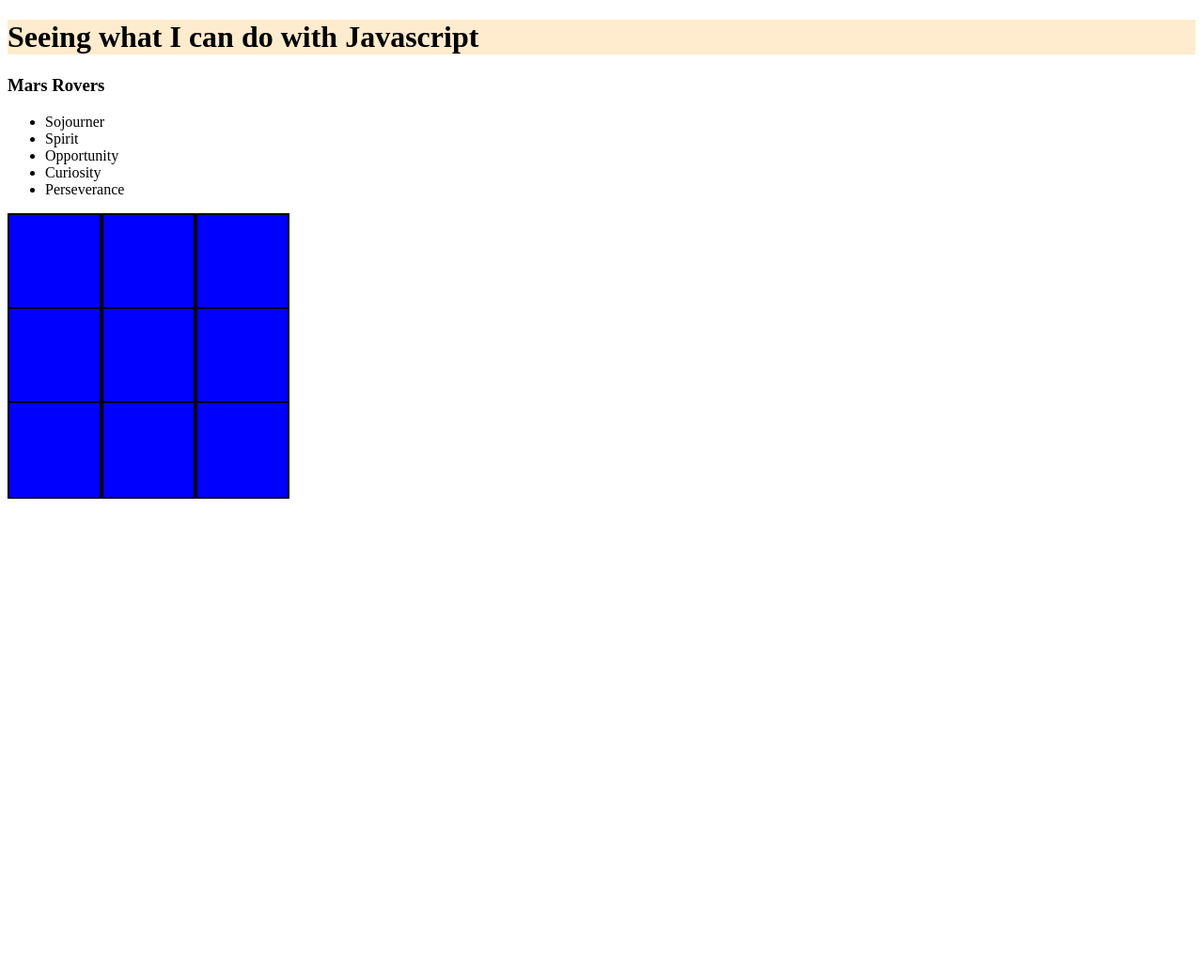
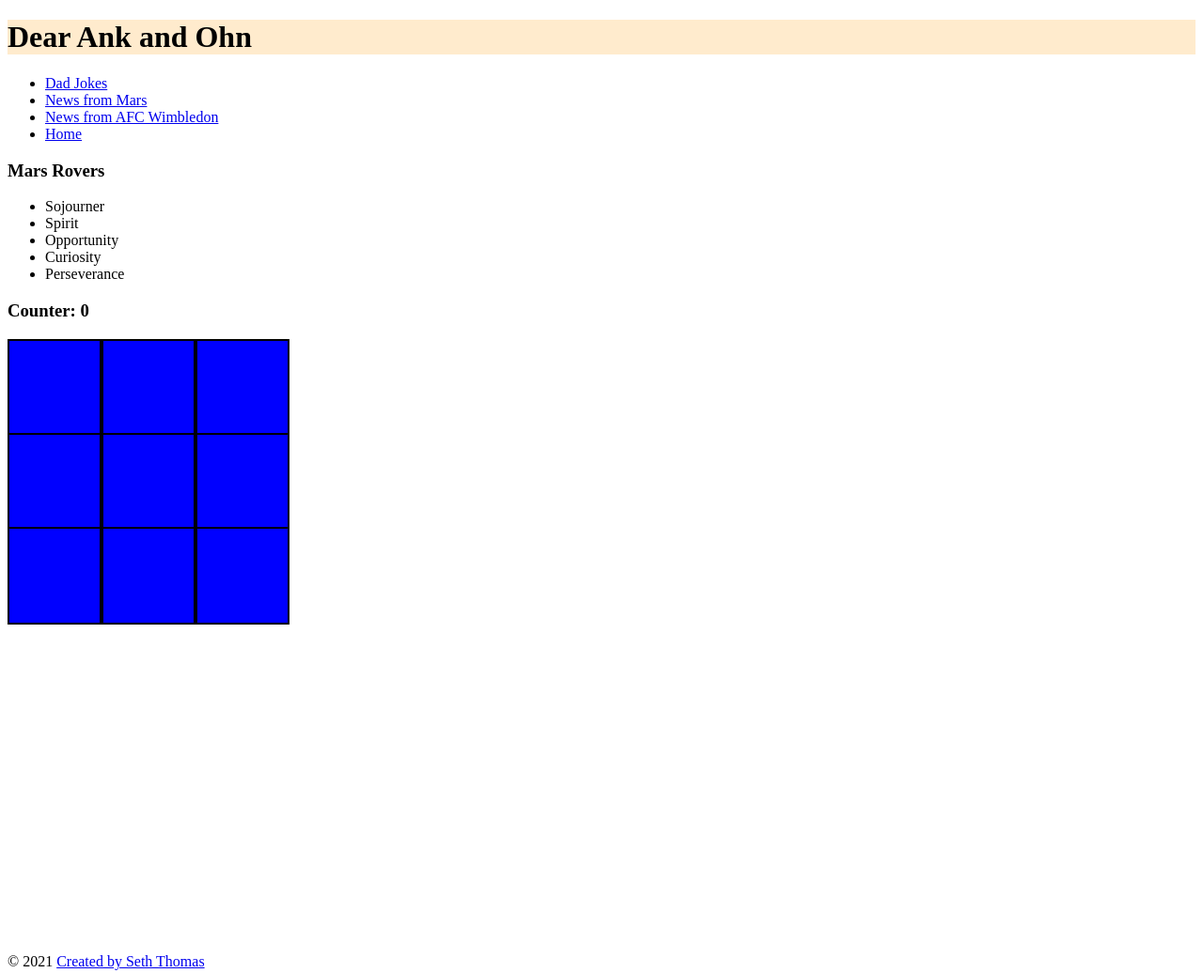
Before and after one commit to SethThomaspowered/bookish-spoon, a website: page index.html in a window 1280 px wide. Shown: the whole page at 94% size. Before the commit the page ends 889 px from the top, so only its background shows below. Drawn offline with nearby package versions, Linux system fonts and the light colour scheme.

Commit message:
add nav controls

```diff
--- a/index.html
+++ b/index.html
@@ -9,11 +9,30 @@
 
 </head>
 <body>
-    <h1>Seeing what I can do with Javascript</h1>
+    <header>
+        <h1>Dear Ank and Ohn</h1>
+        <nav>
+            <ul>
+                <li>
+                <a href="jokes.html">Dad Jokes</a>
+                </li>
+                <li>
+                    <a href='mars.html'>News from Mars</a>
+                </li>
+                <li>
+                    <a href="https://www.afcwimbledon.co.uk/">News from AFC Wimbledon</a>
+                </li>
+                <li>
+                    <a href="index.html">Home</a>
+                </li>
+            </ul>
+        </nav>
+    </header>
     <h3>Mars Rovers</h3>
     <ul id="rover">
 
     </ul>
+    <h3>Counter: <span class="counter">0</span></h3>
     <section>
         <div class="row">
             <div class="box one"></div>
@@ -35,6 +54,6 @@
     <canvas id="myChart" style="width:100%;max-width:700px"></canvas>
     <script src="https://cdnjs.cloudflare.com/ajax/libs/Chart.js/2.9.4/Chart.js"></script>
     <script src="app.js"></script>
-
+    <footer>&copy; 2021 <a href="https://SethThomaspowered.github.io/portfolio">Created by Seth Thomas</a></footer>
 </body>
 </html>
```
